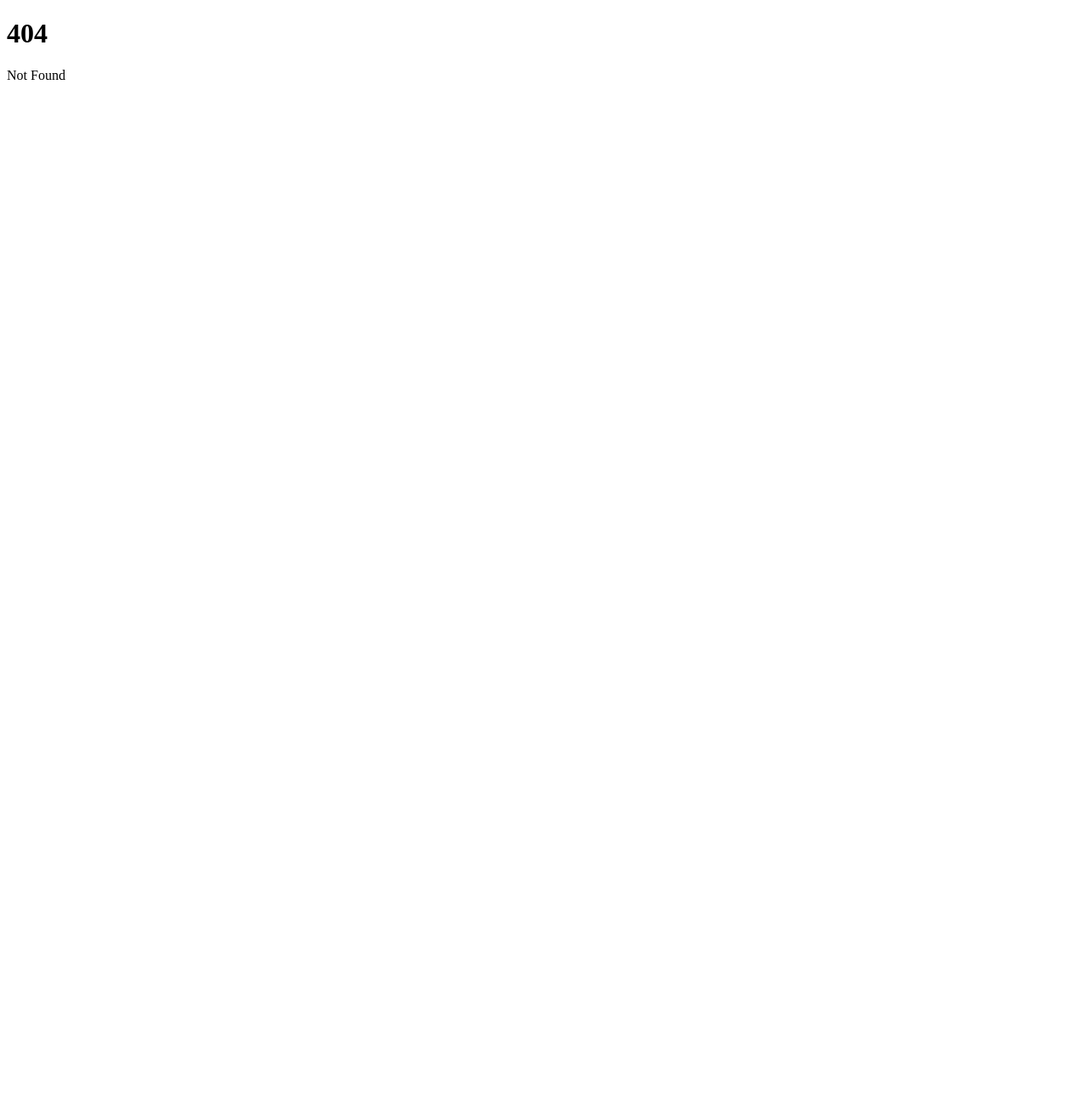
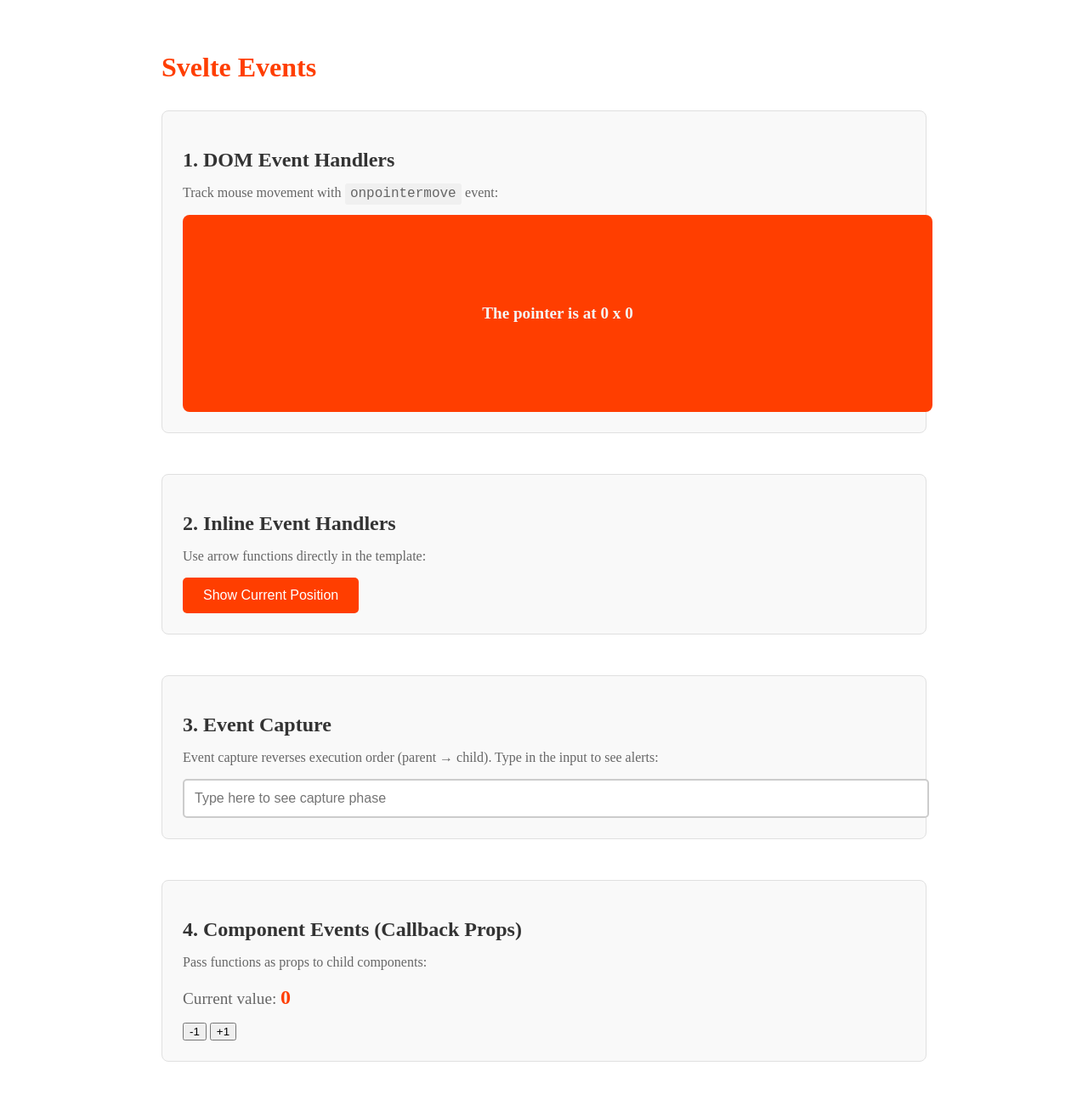
Before and after one commit to RakibRahman/Svelte, a SvelteKit app: page /events in a window 1280 px wide. Before the commit this address had no page. Shown: the top 1288 px of the page at 85% size. Before the commit the page ends 800 px from the top, so only its background shows below. Built offline with nearby package versions, Linux system fonts and the light colour scheme.

Commit message:
events in svelte

```diff
--- /dev/null
+++ b/src/componets/Stepper.svelte
@@ -0,0 +1,8 @@
+<script lang="ts">
+    let { increment, decrement } = $props();
+</script>
+
+<div>
+    <button onclick={decrement}>-1</button>
+    <button onclick={increment}>+1</button>
+</div>
--- /dev/null
+++ b/src/routes/events/+page.svelte
@@ -0,0 +1,156 @@
+<script lang="ts">
+    import Stepper from "../../componets/Stepper.svelte";
+
+    // Mouse tracking state
+    let mouse = $state({ x: 0, y: 0 });
+
+    // DOM event handler - listen to pointermove events
+    const onPointerMove = (event: PointerEvent) => {
+        mouse.x = event.clientX;
+        mouse.y = event.clientY;
+    };
+
+    // Component event state
+    let value = $state(0);
+</script>
+
+<div class="events-container">
+    <h1>Svelte Events</h1>
+
+    <!-- 1. DOM Event Handlers -->
+    <section class="event-section">
+        <h2>1. DOM Event Handlers</h2>
+        <p>Track mouse movement with <code>onpointermove</code> event:</p>
+        <div onpointermove={onPointerMove} class="mouse-event">
+            The pointer is at {Math.round(mouse.x)} x {Math.round(mouse.y)}
+        </div>
+    </section>
+
+    <!-- 2. Inline Event Handlers -->
+    <section class="event-section">
+        <h2>2. Inline Event Handlers</h2>
+        <p>Use arrow functions directly in the template:</p>
+        <button
+            class="alert-btn"
+            onclick={() => {
+                alert(`Current Mouse Position: X:${mouse.x} & Y:${mouse.y}`);
+            }}>
+            Show Current Position
+        </button>
+    </section>
+
+    <!-- 3. Event Capture -->
+    <section class="event-section">
+        <h2>3. Event Capture</h2>
+        <p>
+            Event capture reverses execution order (parent → child). Type in the input to see
+            alerts:
+        </p>
+        <div onkeydowncapture={(e) => alert(`<div> ${e.key}`)} role="presentation">
+            <input
+                onkeydowncapture={(e) => alert(`<input> ${e.key}`)}
+                placeholder="Type here to see capture phase"
+            />
+        </div>
+    </section>
+
+    <!-- 4. Component Events (Callback Props) -->
+    <section class="event-section">
+        <h2>4. Component Events (Callback Props)</h2>
+        <p>Pass functions as props to child components:</p>
+        <p class="value-display">Current value: <strong>{value}</strong></p>
+        <Stepper increment={() => (value += 1)} decrement={() => (value -= 1)} />
+    </section>
+</div>
+
+<style>
+    .events-container {
+        max-width: 900px;
+        margin: 0 auto;
+        padding: 2rem;
+    }
+
+    h1 {
+        color: #ff3e00;
+        margin-bottom: 2rem;
+    }
+
+    .event-section {
+        margin-bottom: 3rem;
+        padding: 1.5rem;
+        border: 1px solid #e0e0e0;
+        border-radius: 8px;
+        background-color: #f9f9f9;
+    }
+
+    .event-section h2 {
+        color: #333;
+        margin-bottom: 1rem;
+        font-size: 1.5rem;
+    }
+
+    .event-section p {
+        margin-bottom: 1rem;
+        color: #666;
+    }
+
+    code {
+        background-color: #f0f0f0;
+        padding: 0.2rem 0.4rem;
+        border-radius: 3px;
+        font-family: "Courier New", monospace;
+    }
+
+    .mouse-event {
+        width: 100%;
+        height: 200px;
+        padding: 1rem;
+        color: whitesmoke;
+        background-color: #ff3e00;
+        border-radius: 8px;
+        display: flex;
+        align-items: center;
+        justify-content: center;
+        font-size: 1.2rem;
+        font-weight: bold;
+        cursor: crosshair;
+    }
+
+    .alert-btn {
+        padding: 0.75rem 1.5rem;
+        font-size: 1rem;
+        background-color: #ff3e00;
+        color: white;
+        border: none;
+        border-radius: 5px;
+        cursor: pointer;
+        transition: background-color 0.2s;
+    }
+
+    .alert-btn:hover {
+        background-color: #cc3200;
+    }
+
+    input {
+        width: 100%;
+        padding: 0.75rem;
+        font-size: 1rem;
+        border: 2px solid #ccc;
+        border-radius: 5px;
+    }
+
+    input:focus {
+        outline: none;
+        border-color: #ff3e00;
+    }
+
+    .value-display {
+        font-size: 1.2rem;
+        margin-bottom: 1rem;
+    }
+
+    .value-display strong {
+        color: #ff3e00;
+        font-size: 1.5rem;
+    }
+</style>
```
Also changed, not shown: src/routes/+page.svelte (+5 -3 lines), 1 other file (tests, documents, lock files or other folders).
